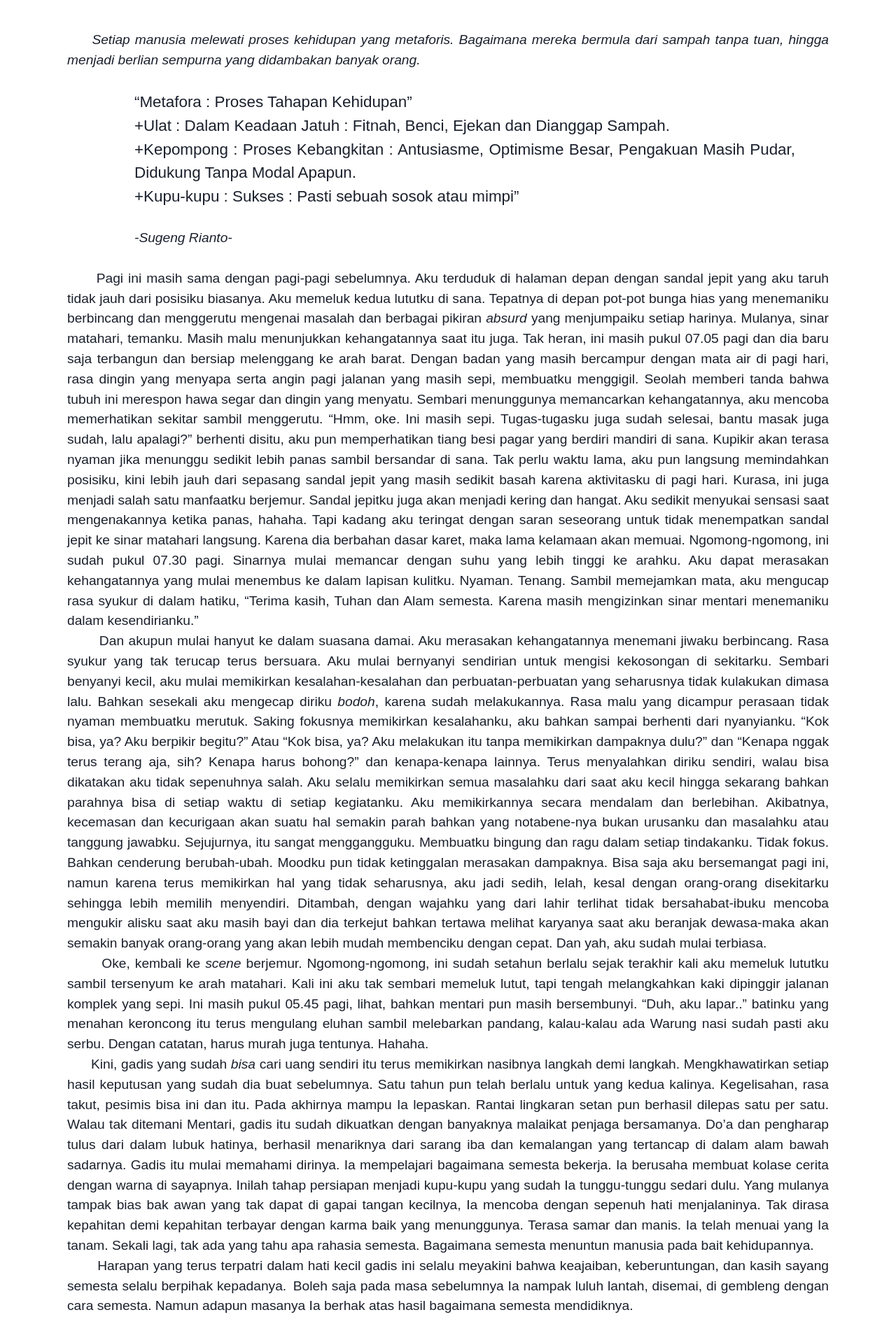
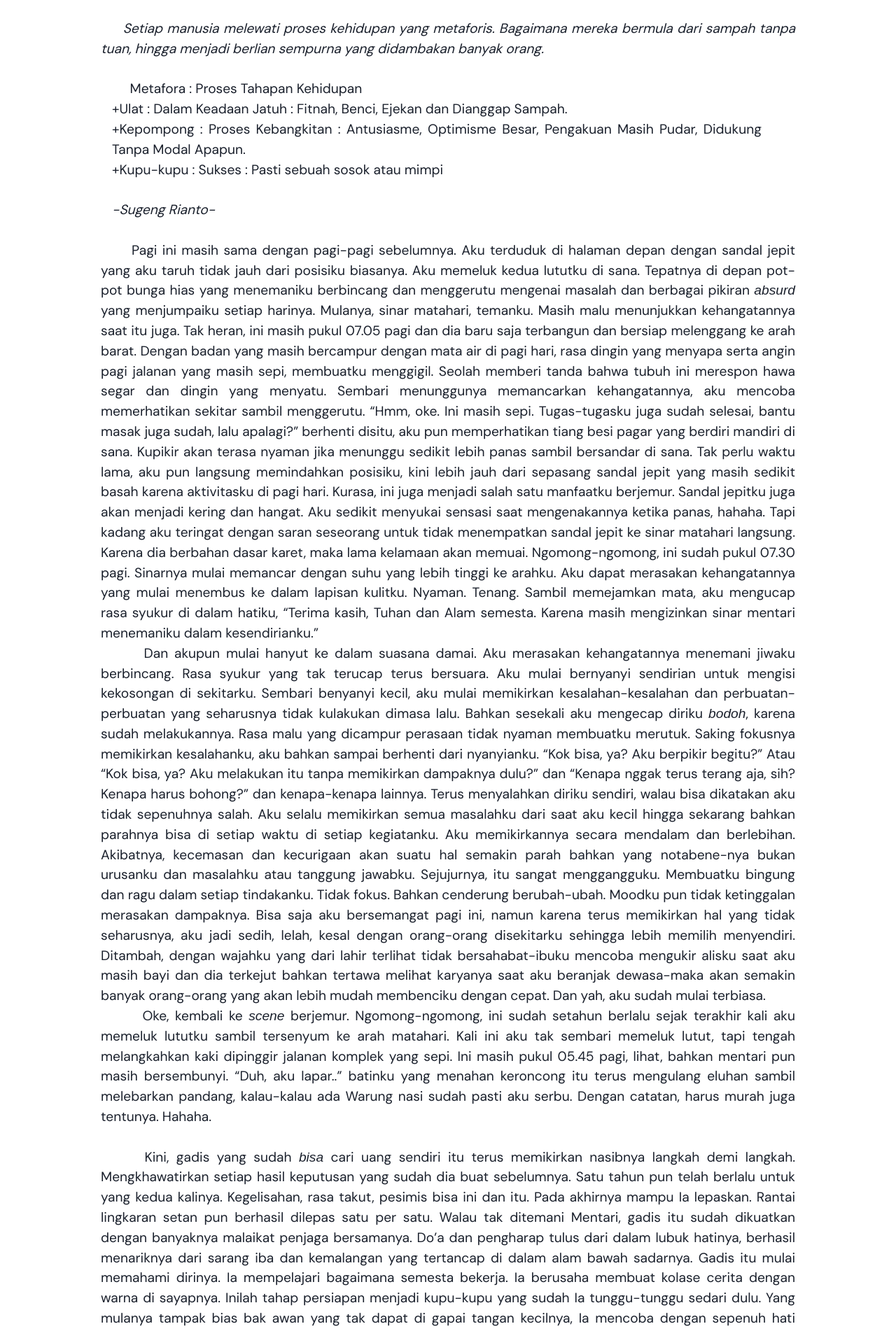
Before and after one commit to RafliEri/tulisam, a React (Create React App) app: page /mfis in a window 1280 px wide. Shown: the part 258-2160 px from the top of the page at 70% size. Built offline with nearby package versions, Linux system fonts and the light colour scheme.

Commit message:
ini commit kayanya

```diff
--- a/package.json
+++ b/package.json
@@ -4,6 +4,8 @@
   "private": true,
   "dependencies": {
     "@chakra-ui/react": "^2.8.2",
+    "@emotion/react": "^11.11.3",
+    "@emotion/styled": "^11.11.0",
     "@fontsource/dm-sans": "^5.0.18",
     "@fontsource/poppins": "^5.0.8",
     "@testing-library/jest-dom": "^5.17.0",
--- a/public/index.html
+++ b/public/index.html
@@ -9,6 +9,11 @@
       name="description"
       content="Web site created using create-react-app"
     />
+    <link
+      href="https://fonts.googleapis.com/css2?family=DM+Sans:wght@400;700&display=swap"
+      rel="stylesheet"
+    />
+
     <link rel="apple-touch-icon" href="%PUBLIC_URL%/logo192.png" />
     <link rel="manifest" href="%PUBLIC_URL%/manifest.json" />
     <!-- TODO: answer here -->
--- a/src/Routes/Mfis.css
+++ b/src/Routes/Mfis.css
@@ -1,7 +1,3 @@
-* {
-  font-family: "Arial";
-}
-
 .isi {
   padding: 2rem;
 }
--- a/src/Routes/Mfis.jsx
+++ b/src/Routes/Mfis.jsx
@@ -1,155 +1,199 @@
+import { ChakraProvider, extendTheme, Box, Text } from "@chakra-ui/react";
 import NavBar from "../components/Navbar";
 import Footer from "../components/Footer";
-import { Text } from "@chakra-ui/react";
-import "./Mfis.css";
+// import { Box, Text } from "@chakra-ui/react";
+
+const theme = extendTheme({
+  fonts: {
+    body: "DM Sans, sans-serif",
+    heading: "DM Sans, sans-serif",
+  },
+});
 
 const Mfis = () => {
   return (
+    <ChakraProvider theme={theme}>
       <>
         <NavBar />
-      <audio src="audio/sound.mp3" autoplay loop></audio>
-      <div>
-        <div>
-          <Text className="title">
+        <audio src="audio/sound.mp3" autoPlay loop></audio>
+        <Box padding="2rem">
+          <Box
+            paddingX={{ base: "1rem", md: "3rem", lg: "6rem" }}
+            marginBottom="2rem"
+          >
+            <Text
+              fontFamily="heading"
+              fontSize={{ base: "2rem", md: "3rem" }}
+              textDecoration="underline"
+            >
               My Friend <br />
               &nbsp;&nbsp;&nbsp; is Sunshine
             </Text>
-          <div className="isi2">
-            <p className="paragraf1">
+            <Box
+              margin="1rem"
+              fontSize={{ base: "1rem", md: "1.2rem" }}
+              textAlign="justify"
+            >
+              <Text
+                className="paragraf1"
+                as="p"
+                fontStyle="italic"
+                fontFamily="body"
+              >
                 &nbsp;&nbsp;&nbsp;&nbsp;&nbsp;Setiap manusia melewati proses
                 kehidupan yang metaforis. Bagaimana mereka bermula dari sampah
-              tanpa tuan, hingga menjadi berlian sempurna yang didambakan banyak
-              orang.
-            </p>
+                tanpa tuan, hingga menjadi berlian sempurna yang didambakan
+                banyak orang.
+              </Text>
               <br></br>
-            <p className="kalimat">
-              “Metafora : Proses Tahapan Kehidupan” <br />
+              <Text
+                className="kalimat"
+                as="p"
+                fontSize={{ base: "0.8rem", md: "1.2rem" }}
+                paddingLeft={{ base: "0.5rem", md: "1rem" }}
+                paddingRight={{ base: "0.5rem", md: "3rem" }}
+                fontFamily="body"
+              >
+                &nbsp;&nbsp;&nbsp;&nbsp;&nbsp;Metafora : Proses Tahapan
+                Kehidupan <br />
                 +Ulat : Dalam Keadaan Jatuh : Fitnah, Benci, Ejekan dan Dianggap
-              Sampah.
+                Sampah. <br />
+                +Kepompong : Proses Kebangkitan : Antusiasme, Optimisme Besar,
+                Pengakuan Masih Pudar, Didukung Tanpa Modal Apapun. <br />
+                +Kupu-kupu : Sukses : Pasti sebuah sosok atau mimpi
+              </Text>
               <br />
-              +Kepompong : Proses Kebangkitan : Antusiasme, Optimisme Besar,
-              Pengakuan Masih Pudar, Didukung Tanpa Modal Apapun.
+              <Text
+                className="pkalimat"
+                as="p"
+                fontSize={{ base: "0.8rem", md: "1.2rem" }}
+                paddingLeft={{ base: "0.5rem", md: "1rem" }}
+                fontStyle="italic"
+                fontFamily="body"
+              >
+                -Sugeng Rianto-
+              </Text>
               <br />
-              +Kupu-kupu : Sukses : Pasti sebuah sosok atau mimpi”
-            </p>
-            <br></br>
-            <p className="pkalimat">-Sugeng Rianto-</p>
-            <br />
-            <p className="paragraf2">
+              <Text className="paragraf2" as="p" fontFamily="body">
                 &nbsp;&nbsp;&nbsp;&nbsp;&nbsp;&nbsp;Pagi ini masih sama dengan
-              pagi-pagi sebelumnya. Aku terduduk di halaman depan dengan sandal
-              jepit yang aku taruh tidak jauh dari posisiku biasanya. Aku
-              memeluk kedua lututku di sana. Tepatnya di depan pot-pot bunga
-              hias yang menemaniku berbincang dan menggerutu mengenai masalah
-              dan berbagai pikiran <em>absurd</em> yang menjumpaiku setiap
-              harinya. Mulanya, sinar matahari, temanku. Masih malu menunjukkan
-              kehangatannya saat itu juga. Tak heran, ini masih pukul 07.05 pagi
-              dan dia baru saja terbangun dan bersiap melenggang ke arah barat.
-              Dengan badan yang masih bercampur dengan mata air di pagi hari,
-              rasa dingin yang menyapa serta angin pagi jalanan yang masih sepi,
-              membuatku menggigil. Seolah memberi tanda bahwa tubuh ini merespon
-              hawa segar dan dingin yang menyatu. Sembari menunggunya
-              memancarkan kehangatannya, aku mencoba memerhatikan sekitar sambil
-              menggerutu. “Hmm, oke. Ini masih sepi. Tugas-tugasku juga sudah
-              selesai, bantu masak juga sudah, lalu apalagi?” berhenti disitu,
-              aku pun memperhatikan tiang besi pagar yang berdiri mandiri di
-              sana. Kupikir akan terasa nyaman jika menunggu sedikit lebih panas
-              sambil bersandar di sana. Tak perlu waktu lama, aku pun langsung
-              memindahkan posisiku, kini lebih jauh dari sepasang sandal jepit
-              yang masih sedikit basah karena aktivitasku di pagi hari. Kurasa,
-              ini juga menjadi salah satu manfaatku berjemur. Sandal jepitku
-              juga akan menjadi kering dan hangat. Aku sedikit menyukai sensasi
-              saat mengenakannya ketika panas, hahaha. Tapi kadang aku teringat
+                pagi-pagi sebelumnya. Aku terduduk di halaman depan dengan
+                sandal jepit yang aku taruh tidak jauh dari posisiku biasanya.
+                Aku memeluk kedua lututku di sana. Tepatnya di depan pot-pot
+                bunga hias yang menemaniku berbincang dan menggerutu mengenai
+                masalah dan berbagai pikiran <em>absurd</em> yang menjumpaiku
+                setiap harinya. Mulanya, sinar matahari, temanku. Masih malu
+                menunjukkan kehangatannya saat itu juga. Tak heran, ini masih
+                pukul 07.05 pagi dan dia baru saja terbangun dan bersiap
+                melenggang ke arah barat. Dengan badan yang masih bercampur
+                dengan mata air di pagi hari, rasa dingin yang menyapa serta
+                angin pagi jalanan yang masih sepi, membuatku menggigil. Seolah
+                memberi tanda bahwa tubuh ini merespon hawa segar dan dingin
+                yang menyatu. Sembari menunggunya memancarkan kehangatannya, aku
+                mencoba memerhatikan sekitar sambil menggerutu. “Hmm, oke. Ini
+                masih sepi. Tugas-tugasku juga sudah selesai, bantu masak juga
+                sudah, lalu apalagi?” berhenti disitu, aku pun memperhatikan
+                tiang besi pagar yang berdiri mandiri di sana. Kupikir akan
+                terasa nyaman jika menunggu sedikit lebih panas sambil bersandar
+                di sana. Tak perlu waktu lama, aku pun langsung memindahkan
+                posisiku, kini lebih jauh dari sepasang sandal jepit yang masih
+                sedikit basah karena aktivitasku di pagi hari. Kurasa, ini juga
+                menjadi salah satu manfaatku berjemur. Sandal jepitku juga akan
+                menjadi kering dan hangat. Aku sedikit menyukai sensasi saat
+                mengenakannya ketika panas, hahaha. Tapi kadang aku teringat
                 dengan saran seseorang untuk tidak menempatkan sandal jepit ke
                 sinar matahari langsung. Karena dia berbahan dasar karet, maka
-              lama kelamaan akan memuai. Ngomong-ngomong, ini sudah pukul 07.30
-              pagi. Sinarnya mulai memancar dengan suhu yang lebih tinggi ke
-              arahku. Aku dapat merasakan kehangatannya yang mulai menembus ke
-              dalam lapisan kulitku. Nyaman. Tenang. Sambil memejamkan mata, aku
-              mengucap rasa syukur di dalam hatiku, “Terima kasih, Tuhan dan
-              Alam semesta. Karena masih mengizinkan sinar mentari menemaniku
-              dalam kesendirianku.”
-            </p>
-            <p className="paragraf3">
+                lama kelamaan akan memuai. Ngomong-ngomong, ini sudah pukul
+                07.30 pagi. Sinarnya mulai memancar dengan suhu yang lebih
+                tinggi ke arahku. Aku dapat merasakan kehangatannya yang mulai
+                menembus ke dalam lapisan kulitku. Nyaman. Tenang. Sambil
+                memejamkan mata, aku mengucap rasa syukur di dalam hatiku,
+                “Terima kasih, Tuhan dan Alam semesta. Karena masih mengizinkan
+                sinar mentari menemaniku dalam kesendirianku.”
+              </Text>
+              <Text className="paragraf3" as="p" fontFamily="body">
                 &nbsp;&nbsp;&nbsp;&nbsp;&nbsp;&nbsp; Dan akupun mulai hanyut ke
                 dalam suasana damai. Aku merasakan kehangatannya menemani jiwaku
-              berbincang. Rasa syukur yang tak terucap terus bersuara. Aku mulai
-              bernyanyi sendirian untuk mengisi kekosongan di sekitarku. Sembari
-              benyanyi kecil, aku mulai memikirkan kesalahan-kesalahan dan
-              perbuatan-perbuatan yang seharusnya tidak kulakukan dimasa lalu.
-              Bahkan sesekali aku mengecap diriku <em>bodoh</em>, karena sudah
-              melakukannya. Rasa malu yang dicampur perasaan tidak nyaman
-              membuatku merutuk. Saking fokusnya memikirkan kesalahanku, aku
-              bahkan sampai berhenti dari nyanyianku. “Kok bisa, ya? Aku
-              berpikir begitu?” Atau “Kok bisa, ya? Aku melakukan itu tanpa
-              memikirkan dampaknya dulu?” dan “Kenapa nggak terus terang aja,
-              sih? Kenapa harus bohong?” dan kenapa-kenapa lainnya. Terus
-              menyalahkan diriku sendiri, walau bisa dikatakan aku tidak
-              sepenuhnya salah. Aku selalu memikirkan semua masalahku dari saat
-              aku kecil hingga sekarang bahkan parahnya bisa di setiap waktu di
-              setiap kegiatanku. Aku memikirkannya secara mendalam dan
-              berlebihan. Akibatnya, kecemasan dan kecurigaan akan suatu hal
-              semakin parah bahkan yang notabene-nya bukan urusanku dan
-              masalahku atau tanggung jawabku. Sejujurnya, itu sangat
-              menggangguku. Membuatku bingung dan ragu dalam setiap tindakanku.
-              Tidak fokus. Bahkan cenderung berubah-ubah. Moodku pun tidak
-              ketinggalan merasakan dampaknya. Bisa saja aku bersemangat pagi
-              ini, namun karena terus memikirkan hal yang tidak seharusnya, aku
-              jadi sedih, lelah, kesal dengan orang-orang disekitarku sehingga
-              lebih memilih menyendiri. Ditambah, dengan wajahku yang dari lahir
-              terlihat tidak bersahabat-ibuku mencoba mengukir alisku saat aku
-              masih bayi dan dia terkejut bahkan tertawa melihat karyanya saat
-              aku beranjak dewasa-maka akan semakin banyak orang-orang yang akan
+                berbincang. Rasa syukur yang tak terucap terus bersuara. Aku
+                mulai bernyanyi sendirian untuk mengisi kekosongan di sekitarku.
+                Sembari benyanyi kecil, aku mulai memikirkan kesalahan-kesalahan
+                dan perbuatan-perbuatan yang seharusnya tidak kulakukan dimasa
+                lalu. Bahkan sesekali aku mengecap diriku <em>bodoh</em>, karena
+                sudah melakukannya. Rasa malu yang dicampur perasaan tidak
+                nyaman membuatku merutuk. Saking fokusnya memikirkan
+                kesalahanku, aku bahkan sampai berhenti dari nyanyianku. “Kok
+                bisa, ya? Aku berpikir begitu?” Atau “Kok bisa, ya? Aku
+                melakukan itu tanpa memikirkan dampaknya dulu?” dan “Kenapa
+                nggak terus terang aja, sih? Kenapa harus bohong?” dan
+                kenapa-kenapa lainnya. Terus menyalahkan diriku sendiri, walau
+                bisa dikatakan aku tidak sepenuhnya salah. Aku selalu memikirkan
+                semua masalahku dari saat aku kecil hingga sekarang bahkan
+                parahnya bisa di setiap waktu di setiap kegiatanku. Aku
+                memikirkannya secara mendalam dan berlebihan. Akibatnya,
+                kecemasan dan kecurigaan akan suatu hal semakin parah bahkan
+                yang notabene-nya bukan urusanku dan masalahku atau tanggung
+                jawabku. Sejujurnya, itu sangat menggangguku. Membuatku bingung
+                dan ragu dalam setiap tindakanku. Tidak fokus. Bahkan cenderung
+                berubah-ubah. Moodku pun tidak ketinggalan merasakan dampaknya.
+                Bisa saja aku bersemangat pagi ini, namun karena terus
+                memikirkan hal yang tidak seharusnya, aku jadi sedih, lelah,
+                kesal dengan orang-orang disekitarku sehingga lebih memilih
+                menyendiri. Ditambah, dengan wajahku yang dari lahir terlihat
+                tidak bersahabat-ibuku mencoba mengukir alisku saat aku masih
+                bayi dan dia terkejut bahkan tertawa melihat karyanya saat aku
+                beranjak dewasa-maka akan semakin banyak orang-orang yang akan
                 lebih mudah membenciku dengan cepat. Dan yah, aku sudah mulai
                 terbiasa.
-            </p>
-            <p className="paragraf4">
+              </Text>
+              <Text className="paragraf5" as="p" fontFamily="body">
                 &nbsp;&nbsp;&nbsp;&nbsp;&nbsp;&nbsp; Oke, kembali ke{" "}
                 <em>scene</em> berjemur. Ngomong-ngomong, ini sudah setahun
                 berlalu sejak terakhir kali aku memeluk lututku sambil tersenyum
                 ke arah matahari. Kali ini aku tak sembari memeluk lutut, tapi
-              tengah melangkahkan kaki dipinggir jalanan komplek yang sepi. Ini
-              masih pukul 05.45 pagi, lihat, bahkan mentari pun masih
-              bersembunyi. “Duh, aku lapar..” batinku yang menahan keroncong itu
-              terus mengulang eluhan sambil melebarkan pandang, kalau-kalau ada
-              Warung nasi sudah pasti aku serbu. Dengan catatan, harus murah
-              juga tentunya. Hahaha.
-            </p>
-            <p className="paragraf5">
+                tengah melangkahkan kaki dipinggir jalanan komplek yang sepi.
+                Ini masih pukul 05.45 pagi, lihat, bahkan mentari pun masih
+                bersembunyi. “Duh, aku lapar..” batinku yang menahan keroncong
+                itu terus mengulang eluhan sambil melebarkan pandang,
+                kalau-kalau ada Warung nasi sudah pasti aku serbu. Dengan
+                catatan, harus murah juga tentunya. Hahaha.
+              </Text>{" "}
+              <br />
+              <Text className="paragraf6" as="p" fontFamily="body">
                 &nbsp;&nbsp;&nbsp;&nbsp;&nbsp;&nbsp;Kini, gadis yang sudah{" "}
                 <em>bisa</em> cari uang sendiri itu terus memikirkan nasibnya
-              langkah demi langkah. Mengkhawatirkan setiap hasil keputusan yang
-              sudah dia buat sebelumnya. Satu tahun pun telah berlalu untuk yang
-              kedua kalinya. Kegelisahan, rasa takut, pesimis bisa ini dan itu.
-              Pada akhirnya mampu Ia lepaskan. Rantai lingkaran setan pun
-              berhasil dilepas satu per satu. Walau tak ditemani Mentari, gadis
-              itu sudah dikuatkan dengan banyaknya malaikat penjaga bersamanya.
-              Do’a dan pengharap tulus dari dalam lubuk hatinya, berhasil
-              menariknya dari sarang iba dan kemalangan yang tertancap di dalam
-              alam bawah sadarnya. Gadis itu mulai memahami dirinya. Ia
-              mempelajari bagaimana semesta bekerja. Ia berusaha membuat kolase
-              cerita dengan warna di sayapnya. Inilah tahap persiapan menjadi
-              kupu-kupu yang sudah Ia tunggu-tunggu sedari dulu. Yang mulanya
-              tampak bias bak awan yang tak dapat di gapai tangan kecilnya, Ia
-              mencoba dengan sepenuh hati menjalaninya. Tak dirasa kepahitan
-              demi kepahitan terbayar dengan karma baik yang menunggunya. Terasa
-              samar dan manis. Ia telah menuai yang Ia tanam. Sekali lagi, tak
-              ada yang tahu apa rahasia semesta. Bagaimana semesta menuntun
-              manusia pada bait kehidupannya.
-            </p>
-            <p className="paragraf6">
+                langkah demi langkah. Mengkhawatirkan setiap hasil keputusan
+                yang sudah dia buat sebelumnya. Satu tahun pun telah berlalu
+                untuk yang kedua kalinya. Kegelisahan, rasa takut, pesimis bisa
+                ini dan itu. Pada akhirnya mampu Ia lepaskan. Rantai lingkaran
+                setan pun berhasil dilepas satu per satu. Walau tak ditemani
+                Mentari, gadis itu sudah dikuatkan dengan banyaknya malaikat
+                penjaga bersamanya. Do’a dan pengharap tulus dari dalam lubuk
+                hatinya, berhasil menariknya dari sarang iba dan kemalangan yang
+                tertancap di dalam alam bawah sadarnya. Gadis itu mulai memahami
+                dirinya. Ia mempelajari bagaimana semesta bekerja. Ia berusaha
+                membuat kolase cerita dengan warna di sayapnya. Inilah tahap
+                persiapan menjadi kupu-kupu yang sudah Ia tunggu-tunggu sedari
+                dulu. Yang mulanya tampak bias bak awan yang tak dapat di gapai
+                tangan kecilnya, Ia mencoba dengan sepenuh hati menjalaninya.
+                Tak dirasa kepahitan demi kepahitan terbayar dengan karma baik
+                yang menunggunya. Terasa samar dan manis. Ia telah menuai yang
+                Ia tanam. Sekali lagi, tak ada yang tahu apa rahasia semesta.
+                Bagaimana semesta menuntun manusia pada bait kehidupannya.
+              </Text>{" "}
+              <br />
+              <Text className="paragraf6" as="p" fontFamily="body">
                 &nbsp;&nbsp;&nbsp;&nbsp;&nbsp;&nbsp; Harapan yang terus terpatri
                 dalam hati kecil gadis ini selalu meyakini bahwa keajaiban,
                 keberuntungan, dan kasih sayang semesta selalu berpihak
-              kepadanya. Boleh saja pada masa sebelumnya Ia nampak luluh lantah,
-              disemai, di gembleng dengan cara semesta. Namun adapun masanya Ia
-              berhak atas hasil bagaimana semesta mendidiknya.
-            </p>
-          </div>
-        </div>
-      </div>
+                kepadanya. Boleh saja pada masa sebelumnya Ia nampak luluh
+                lantah, disemai, di gembleng dengan cara semesta. Namun adapun
+                masanya Ia berhak atas hasil bagaimana semesta mendidiknya.
+              </Text>
+            </Box>
+          </Box>
+        </Box>
         <Footer />
       </>
+    </ChakraProvider>
   );
 };
 
--- a/src/index.js
+++ b/src/index.js
@@ -3,6 +3,7 @@ import ReactDOM from "react-dom/client";
 import App from "./App";
 import { BrowserRouter } from "react-router-dom";
 import { ChakraProvider } from "@chakra-ui/react";
+// import AppTheme from "./theme.js";
 
 const root = ReactDOM.createRoot(document.getElementById("root"));
 root.render(
```
Also changed, not shown: src/theme.js (added, +16 -0 lines), 1 other file (tests, documents, lock files or other folders). Lines whose indentation alone changed are shown as unchanged.
